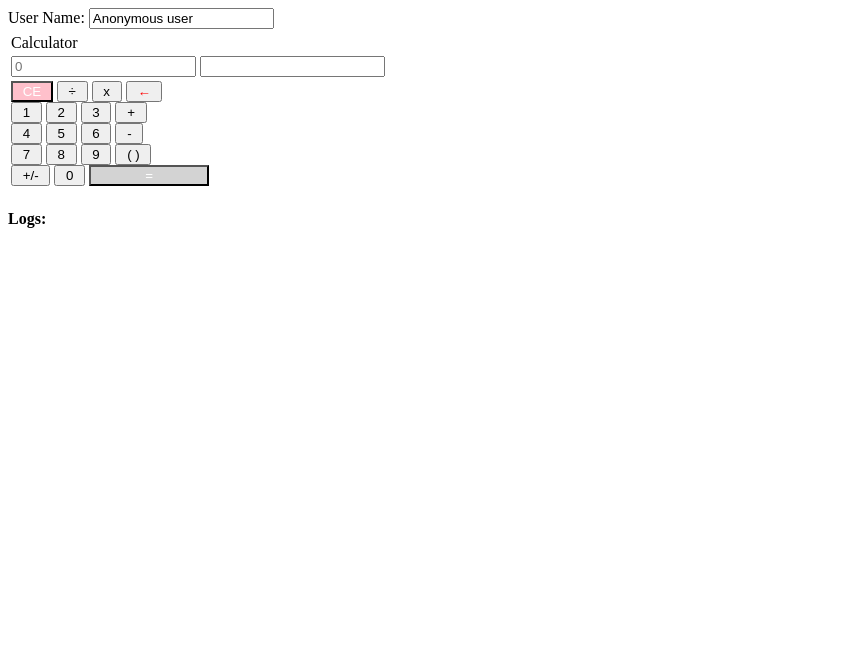
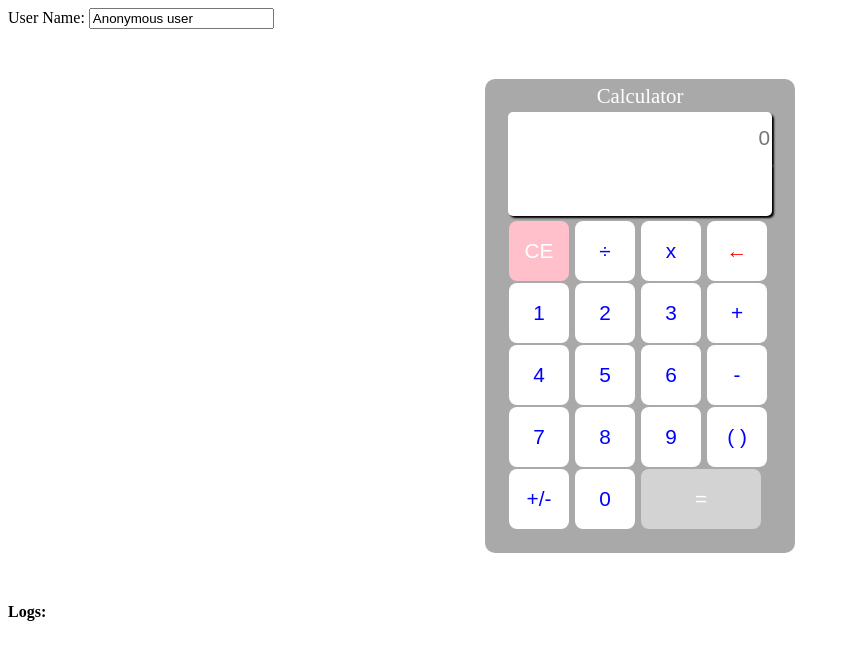
Before and after one commit to Kamath-Adithya/Calculator_Log, a website: page public/index.html in a window 1280 px wide. Shown: the whole page, without its empty margins (0-850 px from the left). Drawn offline with nearby package versions, Linux system fonts and the light colour scheme; the site is published under a folder, as on GitHub Pages, so addresses that start at the root find nothing; no server answers.

Commit message:
Update index.html

```diff
--- a/public/index.html
+++ b/public/index.html
@@ -3,7 +3,7 @@
 <head>
     <meta charset="UTF-8">
     <title>Calculator and logging</title>
-    <link rel="stylesheet" type="text/css" href="/stylesheet.css">
+    <link rel="stylesheet" type="text/css" href="./stylesheet.css">
     <script src="https://cdnjs.cloudflare.com/ajax/libs/socket.io/1.7.3/socket.io.js"></script>
     <script type="text/javascript" src="calci.js"></script>
 </head>
```
